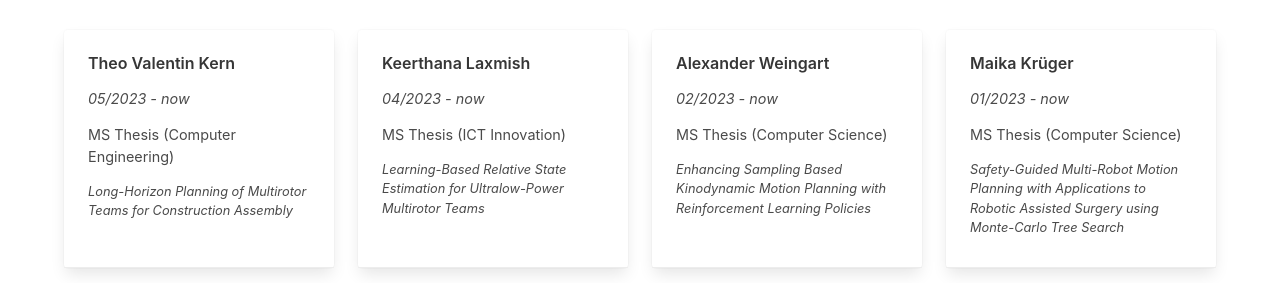
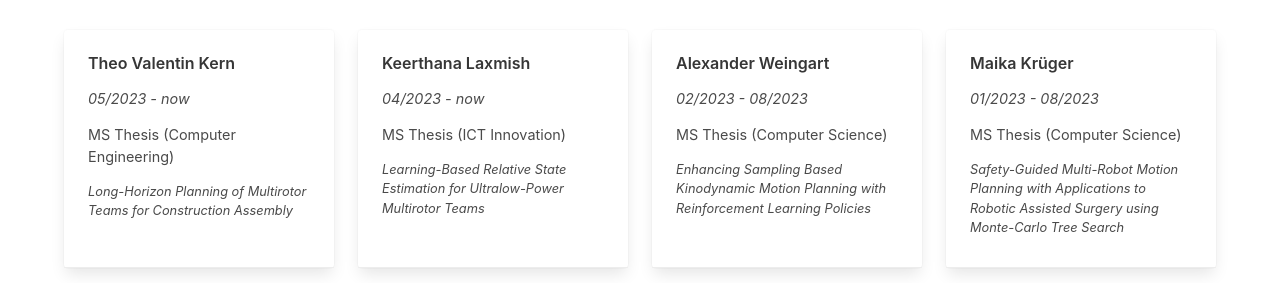
Before and after one commit to IMRCLab/imrclab.github.io, a Jekyll site: the page built from team.html, in a window 1280 px wide. Shown: the part 1551-1834 px from the top of the page. Built offline with Jekyll 4.4.1, drawn with Linux system fonts in a browser that asks for light colours.

Commit message:
update ms thesis dates

```diff
--- a/_data/team.yml
+++ b/_data/team.yml
@@ -94,11 +94,13 @@ thesis:
     role: MS Thesis (Computer Science)
     note: Enhancing Sampling Based Kinodynamic Motion Planning with Reinforcement Learning Policies
     start: 02/2023
+    end: 08/2023
 
   - name: Maika Krüger
     role: MS Thesis (Computer Science)
     note: Safety-Guided Multi-Robot Motion Planning with Applications to Robotic Assisted Surgery using Monte-Carlo Tree Search
     start: 01/2023
+    end: 08/2023
 
   - name: Jana Schicke
     role: BS Thesis (Computer Science)
```
